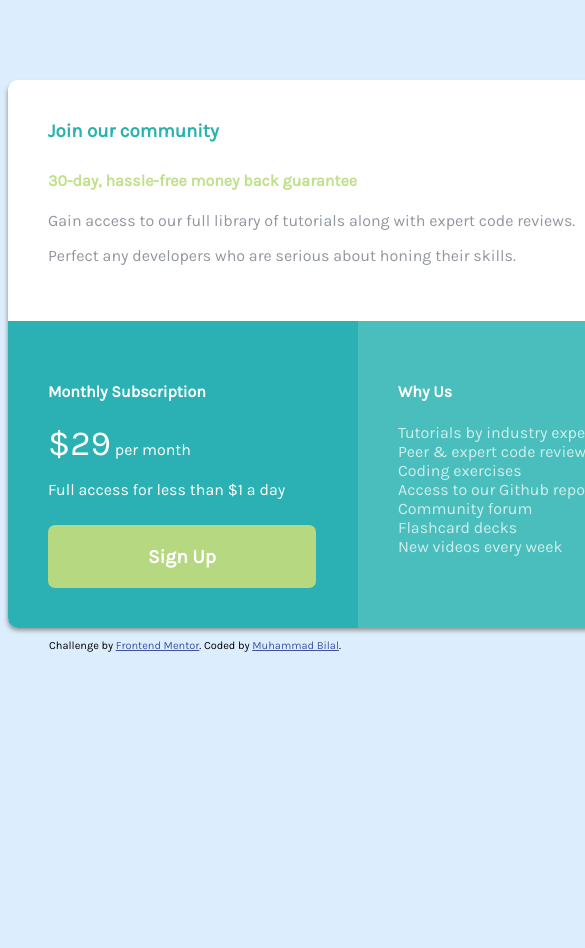
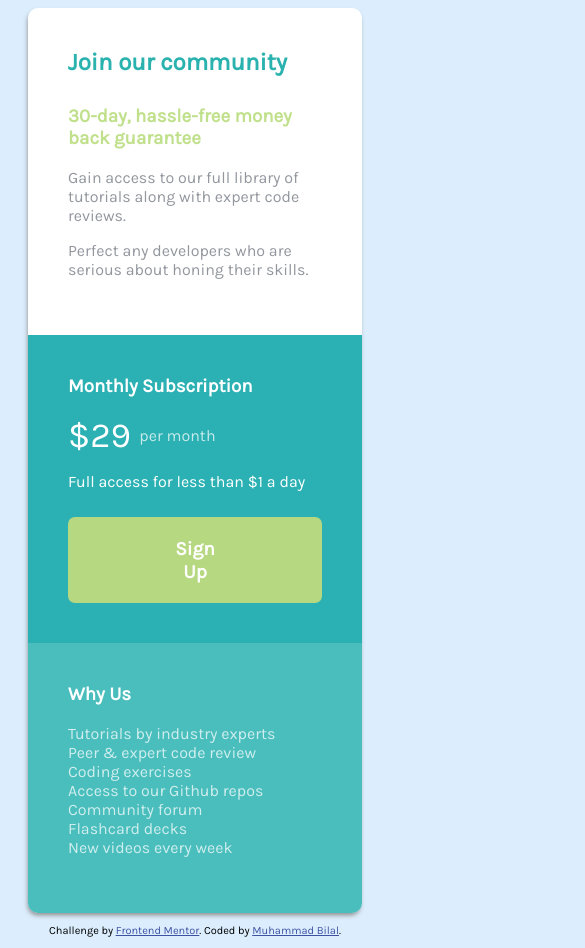
Before and after one commit to mbcod3/Price-Grid-Component, a plain HTML site: page index.html in a window 390 px wide. Shown: the top 948 px of the page, 585 px wide, since content can reach past the window. Before the commit the page ends 844 px from the top, so only its background shows below. Drawn offline with Linux system fonts and the light colour scheme.

Commit message:
final complete

```diff
--- a/index.html
+++ b/index.html
@@ -17,19 +17,19 @@
 <body>
   <section class="price">
     <div class="price__community">
-      <h3 class="price__heading">Join our community</h3>
-      <h4 class="price__title--green">30-day, hassle-free money back guarantee</h4>
+      <h1 class="price__heading">Join our community</h1>
+      <h3 class="price__title--green">30-day, hassle-free money back guarantee</h3>
       <p>Gain access to our full library of tutorials along with expert code reviews.</p>
       <p>Perfect any developers who are serious about honing their skills.</p>
     </div>
     <div class="price__sub">
-      <h4 class="price__title">Monthly Subscription</h4>
-      <p><span class="price__dollar">$29</span> per month</p>
+      <h3 class="price__title">Monthly Subscription</h3>
+      <p><span class="price__dollar">$29 </span><span class="price__monthly"> per month</span></p>
       <p>Full access for less than $1 a day</p>
       <button class="price__signup">Sign Up</button>
     </div>
     <div class="price__why">
-      <h4 class="price__title">Why Us</h4>
+      <h3 class="price__title">Why Us</h3>
       <p>Tutorials by industry experts <br />Peer & expert code review <br />Coding exercises <br />Access to our Github repos <br />Community forum <br /> Flashcard decks <br />New videos every week</p>
     </div>
   </section>
--- a/style.css
+++ b/style.css
@@ -12,7 +12,7 @@ body {
   display: flex;
   flex-wrap: wrap;
   border-radius: 10px;
-  width: 700px;
+  max-width: 700px;
   box-shadow: -1px 3px 5px -1px #888;
   margin: 0 auto;
   margin-top: 5rem;
@@ -91,3 +91,18 @@ body {
   background-color: rgb(168, 199, 119);
   cursor: pointer;
 }
+
+@media only screen and (max-width: 700px) {
+  .price {
+    flex-direction: column;
+    margin: auto 20px;
+  }
+
+  .price__sub {
+    border-radius: 0;
+  }
+
+  .price__why {
+    border-radius: 0 0 10px 10px;
+  }
+}
```
Also changed, not shown: images/favicon-32x32.png (added), 1 other file.
